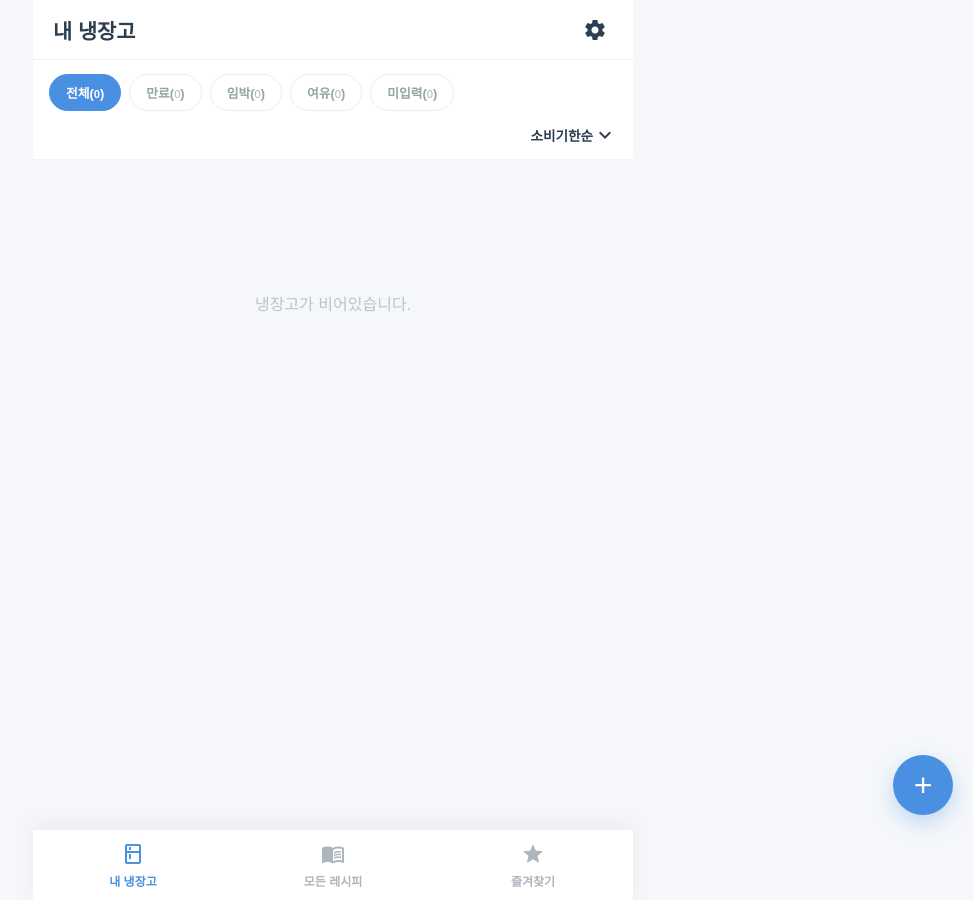
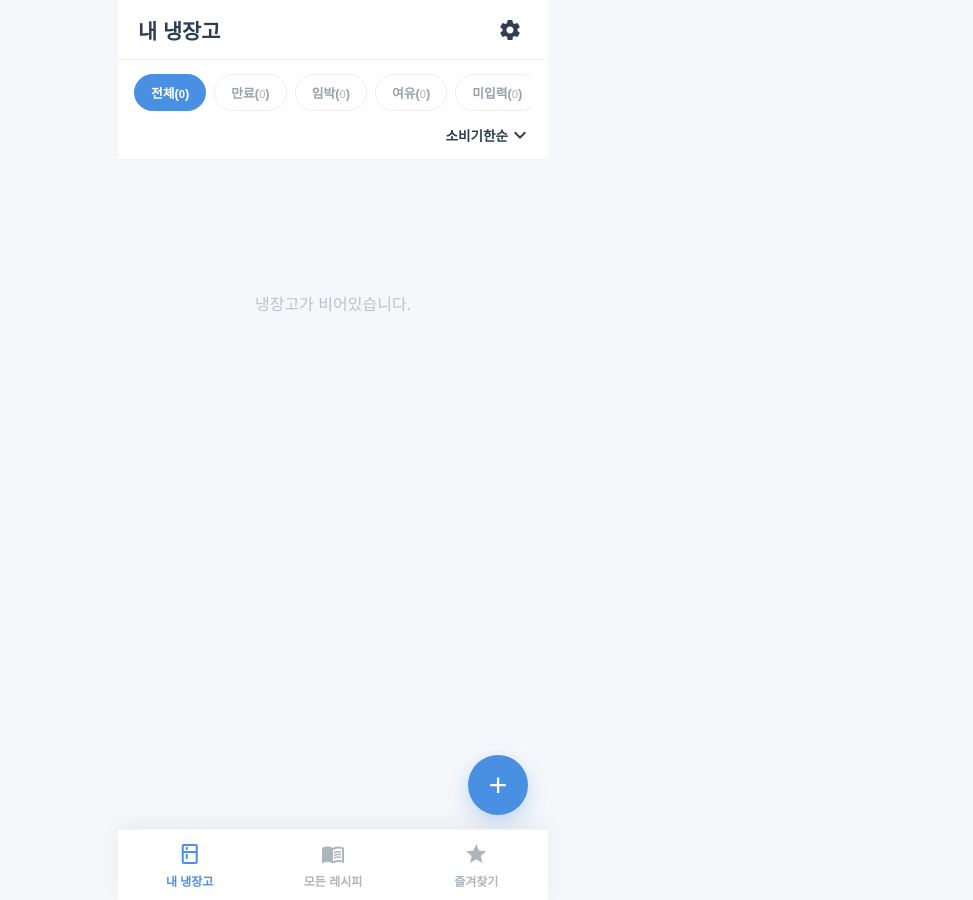
Before and after one commit to zxrjs98/Smart_Fridge_Project, a FastAPI app: template templates/index.html in a window 1280 px wide. Shown: the whole page, without its empty margins (307-1280 px from the left). Run offline with FastAPI, Linux system fonts and the light colour scheme; the template is opened without the code that fills it, so the values that code supplies are empty.

Commit message:
pc환경에 맞추어 UI 수정

```diff
--- a/static/style.css
+++ b/static/style.css
@@ -20,7 +20,7 @@ body {
 }
 
 .app-container {
-    max-width: 600px;
+    max-width: 430px;
     margin: 0 auto;
     padding: 20px;
     padding-bottom: 120px;
@@ -125,7 +125,7 @@ body {
     left: 50% !important;
     transform: translateX(-50%);
     width: 100%;
-    max-width: 600px;
+    max-width: 430px;
     height: 100%;
     background: white;
     z-index: 3000;
@@ -249,16 +249,26 @@ body {
 }
 
 
-/* 💡 내 정보 수정 팝업 배경 */
+/* 내 정보 수정 팝업 배경 */
 .modal-overlay {
-    position: fixed; top: 0; left: 0; width: 100vw; height: 100vh;
-    background-color: rgba(0, 0, 0, 0.6); z-index: 1000;
-    display: none; align-items: center; justify-content: center;
-    opacity: 0; transition: opacity 0.3s ease;
+    position: fixed;
+    top: 0;
+    left: 50%;
+    transform: translateX(-50%);
+    width: 100%;
+    max-width: 430px;
+    height: 100vh;
+    background-color: rgba(0, 0, 0, 0.6);
+    z-index: 1000;
+    display: none;
+    align-items: center;
+    justify-content: center;
+    opacity: 0;
+    transition: opacity 0.3s ease;
 }
 .modal-overlay.show { display: flex; opacity: 1; }
 
-/* 💡 내 정보 수정 팝업 본체 */
+/* 내 정보 수정 팝업 본체 */
 .info-modal {
     background: #fff; width: 90%; max-width: 400px;
     border-radius: 15px; padding: 25px; box-shadow: 0 10px 30px rgba(0,0,0,0.2);
--- a/templates/index.html
+++ b/templates/index.html
@@ -55,7 +55,7 @@
         }
 
         .app-container {
-            max-width: 600px;
+            max-width: 430px;
             margin: 0 auto;
             padding: 20px;
             padding-top: 80px !important;
@@ -69,7 +69,7 @@
             left: 50%;
             transform: translateX(-50%);
             width: 100%;
-            max-width: 600px;
+            max-width: 430px;
             height: 60px;
             background: rgba(255, 255, 255, 0.98);
             backdrop-filter: blur(10px);
@@ -263,7 +263,7 @@
             left: 50%;
             transform: translateX(-50%);
             width: 100%;
-            max-width: 600px;
+            max-width: 430px;
             height: 70px;
             background: rgba(255, 255, 255, 0.95);
             backdrop-filter: blur(10px);
@@ -307,7 +307,7 @@
             left: 50% !important;
             transform: translateX(-50%);
             width: 100%;
-            max-width: 600px;
+            max-width: 430px;
             height: 100%;
             background: white;
             z-index: 5000;
@@ -463,7 +463,7 @@
         .fab-group {
             position: fixed;
             bottom: 85px;
-            right: 20px;
+            right: max(20px, calc(50% - 215px + 20px));
             z-index: 2000;
             display: flex;
             flex-direction: column;
@@ -516,7 +516,7 @@
             left: 50%;
             transform: translateX(-50%);
             width: 100%;
-            max-width: 600px;
+            max-width: 430px;
             background: white;
             z-index: 4000;
             padding: 10px 16px;
@@ -637,7 +637,7 @@
             left: 50%;
             transform: translateX(-50%);
             width: 100%;
-            max-width: 600px;
+            max-width: 430px;
             height: 100%;
             background: white;
             z-index: 6000;
@@ -813,6 +813,29 @@
             background: #fff4e5;
             color: var(--warning-color);
             font-weight: 800;
+        }
+
+        #recipeList,
+        #favoriteList,
+        #recipePage .recipe-list,
+        #favoritePage .recipe-list {
+            max-width: 430px !important;
+            width: 100% !important;
+            margin-left: auto !important;
+            margin-right: auto !important;
+            box-sizing: border-box !important;
+        }
+
+        .recipe-card {
+            max-width: 100% !important;
+            box-sizing: border-box !important;
+        }
+
+        /* 하단 네비게이션 폭 일치 */
+        .bottom-nav {
+            max-width: 430px !important;
+            left: 50% !important;
+            transform: translateX(-50%) !important;
         }
     </style>
 </head>
@@ -933,7 +956,7 @@
 
     <div id="favoritePage" style="display:none; width: 100%;">
         <div class="recipe-sticky-header"
-            style="position: fixed; top: 60px; left: 50%; transform: translateX(-50%); width: 100%; max-width: 600px; background: white; z-index: 4000; padding: 10px 16px 12px 16px; border-bottom: 1px solid #f1f3f5; box-sizing: border-box;">
+            style="position: fixed; top: 60px; left: 50%; transform: translateX(-50%); width: 100%; max-width: 430px; background: white; z-index: 4000; padding: 10px 16px 12px 16px; border-bottom: 1px solid #f1f3f5; box-sizing: border-box;">
             <div class="sort-container" style="display: flex; justify-content: flex-end;">
                 <div class="sort-trigger" onclick="toggleFavSortMenu()">
                     <span id="currentFavSortText"
@@ -964,7 +987,8 @@
 
     <div class="fab-group" id="mainFab">
         <div id="fabSubMenu" class="fab-submenu">
-            <button onclick="location.href='/shopping'" style="display: flex; align-items: center; gap: 8px; color: #f39c12;">
+            <button onclick="location.href='/shopping'"
+                style="display: flex; align-items: center; gap: 8px; color: #f39c12;">
                 <span class="material-icons" style="font-size: 18px; color: #f39c12;">shopping_cart</span>
                 장보기
             </button>
@@ -1077,7 +1101,7 @@
 
     <!-- 영수증 결과 확인: 선택/수정 후에만 냉장고에 저장 -->
     <div id="receiptReviewModal" role="dialog" aria-modal="true" aria-labelledby="receiptReviewTitle"
-        style="display:none; position:fixed; top:0; left:50%; transform:translateX(-50%); width:100%; max-width:600px; height:100%; background:white; z-index:7100; flex-direction:column;">
+        style="display:none; position:fixed; top:0; left:50%; transform:translateX(-50%); width:100%; max-width:430px; height:100%; background:white; z-index:7100; flex-direction:column;">
         <div class="modal-header">
             <button type="button" onclick="closeReceiptReview()" aria-label="닫기">✕</button>
             <h3 id="receiptReviewTitle">영수증 재료 확인</h3>
@@ -1100,7 +1124,7 @@
 
 
     <div id="loadingModal"
-        style="display:none; position:fixed; top:0; left:50%; transform:translateX(-50%); width:100%; max-width:600px; height:100%; background:rgba(0,0,0,0.5); z-index:9999; justify-content:center; align-items:center; flex-direction:column;">
+        style="display:none; position:fixed; top:0; left:50%; transform:translateX(-50%); width:100%; max-width:430px; height:100%; background:rgba(0,0,0,0.5); z-index:9999; justify-content:center; align-items:center; flex-direction:column;">
         <div
             style="background:white; padding:30px; border-radius:15px; text-align:center; box-shadow:0 10px 30px rgba(0,0,0,0.2);">
             <span class="material-icons"
@@ -2144,6 +2168,16 @@
                 history.replaceState(null, '', '/main');
                 openRecommendModal();
             }
+
+            const ingScrollEl = document.getElementById('myIngChips');
+            if (ingScrollEl) {
+                ingScrollEl.addEventListener('wheel', (e) => {
+                    if (Math.abs(e.deltaY) > Math.abs(e.deltaX)) {
+                        ingScrollEl.scrollLeft += e.deltaY;
+                        e.preventDefault();
+                    }
+                }, { passive: false });
+            }
         });
 
         ['refrigeratorPage', 'recipePage', 'favoritePage'].forEach(id => {
```
